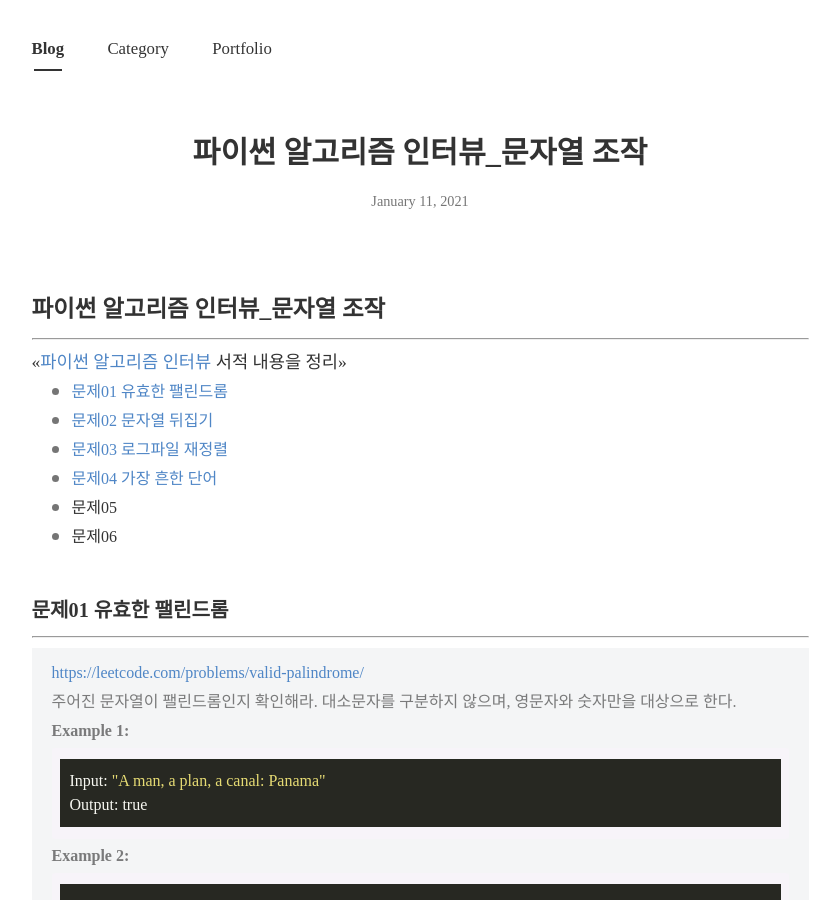
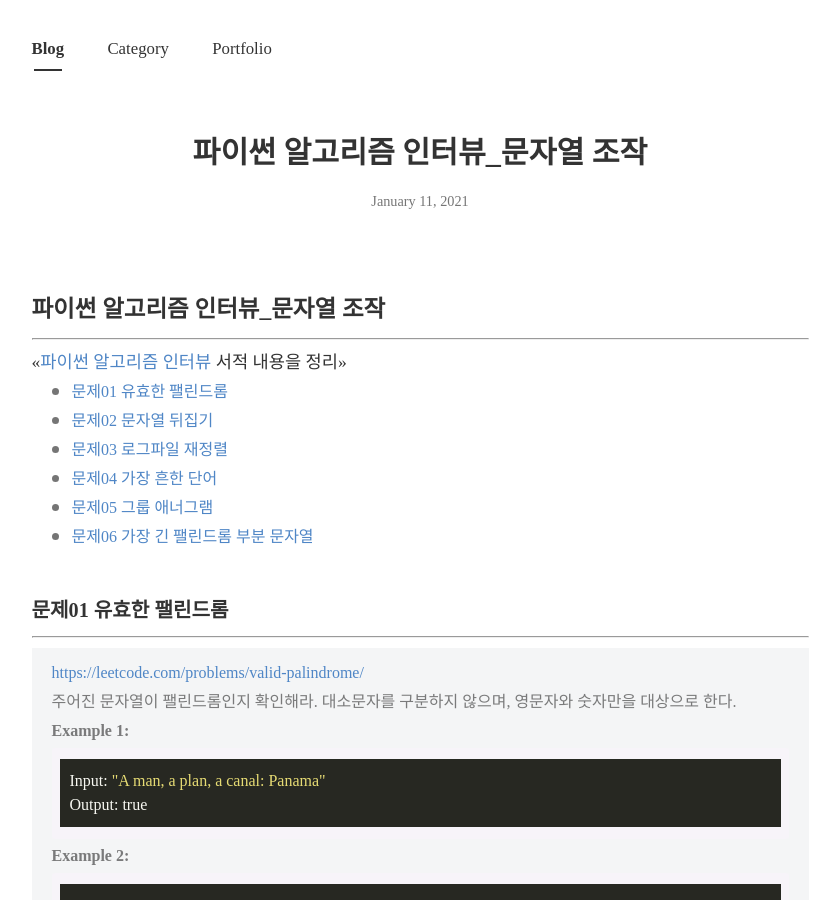
Before and after one commit to Lee-JeongMin/Lee-JeongMin.github.io, a Jekyll site: the page built from _posts/2021-01-11-python-algorithm-interview-string.md, in a window 1280 px wide and 900 px high. Shown: the whole window, without its empty margins (220-1060 px from the left). Built offline with Jekyll 4.4.1, drawn with Linux system fonts in a browser that asks for light colours; nearby versions of some CDN libraries; some web fonts are replaced.

Commit message:
Update python al list

```diff
--- a/_posts/2021-01-11-python-algorithm-interview-string.md
+++ b/_posts/2021-01-11-python-algorithm-interview-string.md
@@ -17,8 +17,8 @@ comments : True
 * [문제02 문자열 뒤집기](#문제02-문자열-뒤집기)
 * [문제03 로그파일 재정렬](#문제03-로그파일-재정렬 )
 * [문제04 가장 흔한 단어](#문제04-가장-흔한-단어)
-* 문제05
-* 문제06
+* [문제05 그룹 애너그램](#문제05-그룹-애너그램)
+* [문제06 가장 긴 팰린드롬 부분 문자열](#문제06-가장-긴-팰린드롬-부분-문자열)
 
 <br/>
 
```
